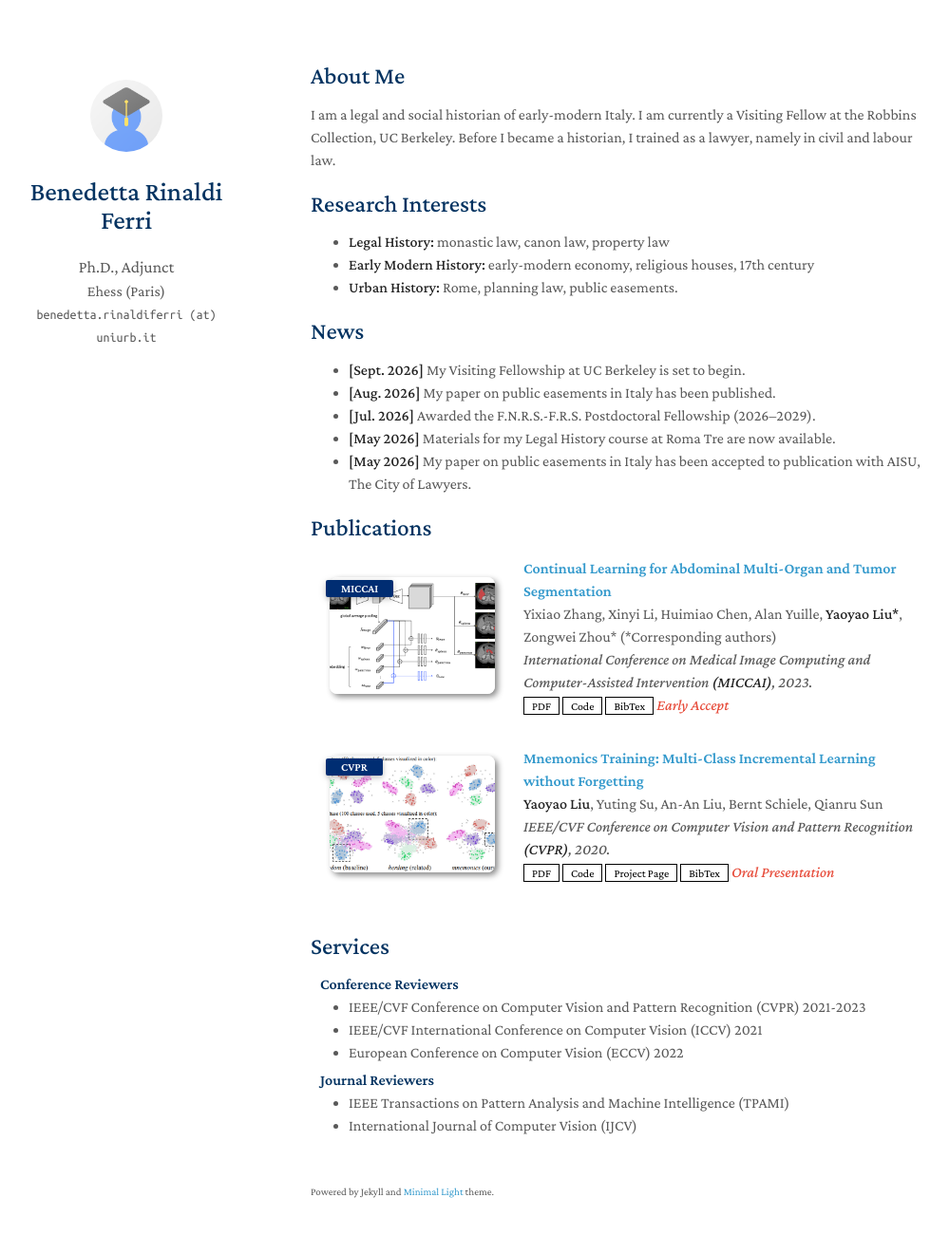
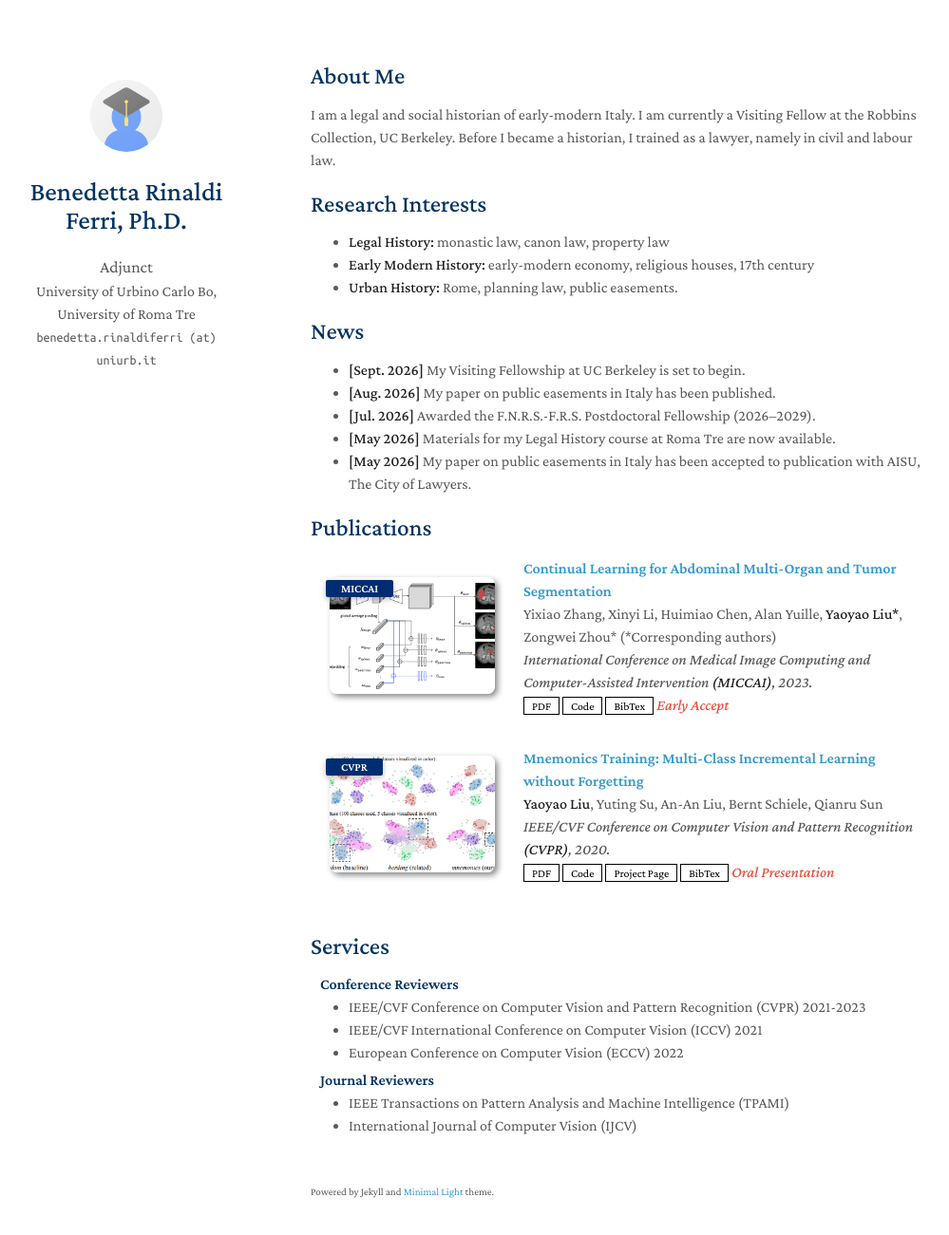
Before and after one commit to rinaldiferri/rinaldiferri.github.io, a Jekyll site: the page built from index.md, in a window 1280 px wide and 1336 px high. Shown: the top 1301 px of the window at 95% size, without its empty margins (143-1142 px from the left). Built offline with Jekyll 4.4.1, drawn with Linux system fonts in a browser that asks for light colours; a style sheet for code colours, icons or effects is not loaded; our own code applies the rules of GitHub Pages for plain Markdown files.

Commit message:
Update _config.yml

```diff
--- a/_config.yml
+++ b/_config.yml
@@ -1,7 +1,7 @@
 # Basic Information
-title: Benedetta Rinaldi Ferri
-position: Ph.D., Adjunct
-affiliation: Ehess (Paris)
+title: Benedetta Rinaldi Ferri, Ph.D.
+position: Adjunct
+affiliation: University of Urbino Carlo Bo, University of Roma Tre
 email: benedetta.rinaldiferri (at) uniurb.it
 
 # Search Engine Optimization (SEO)
```
